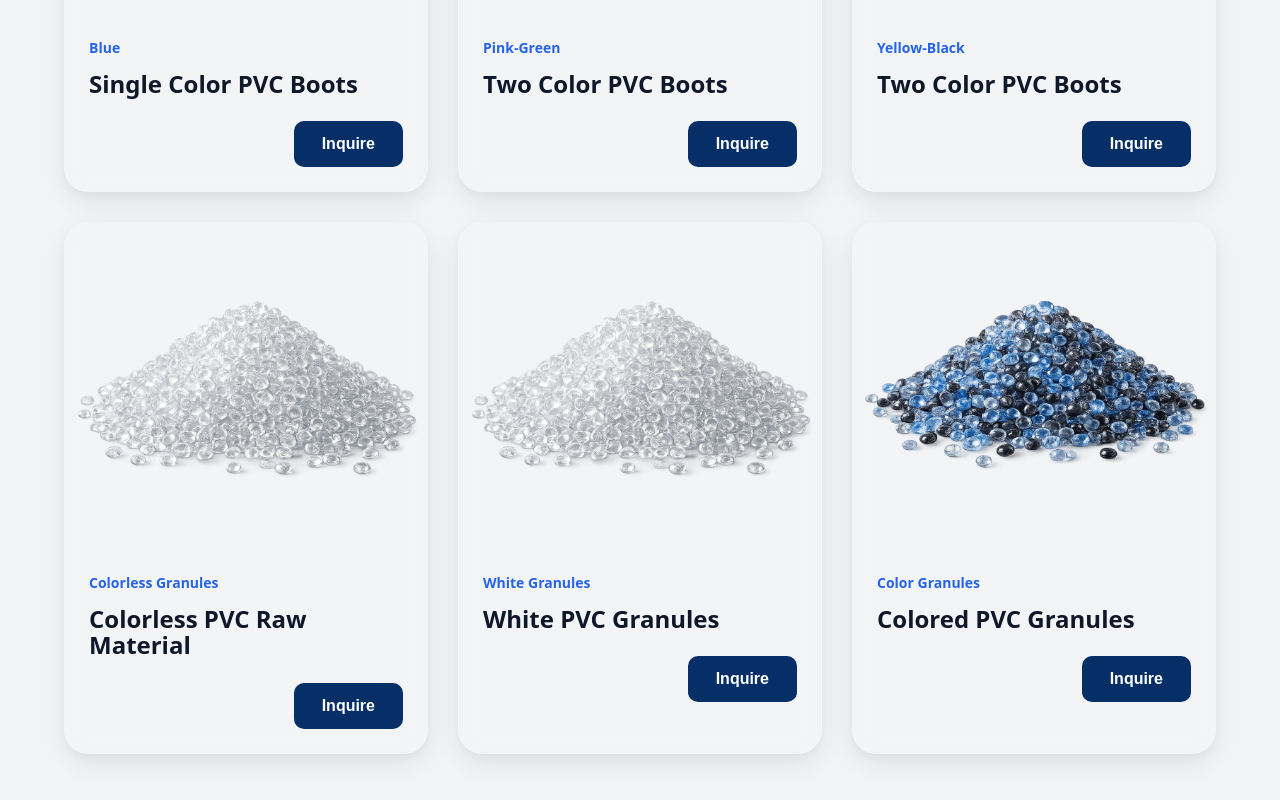
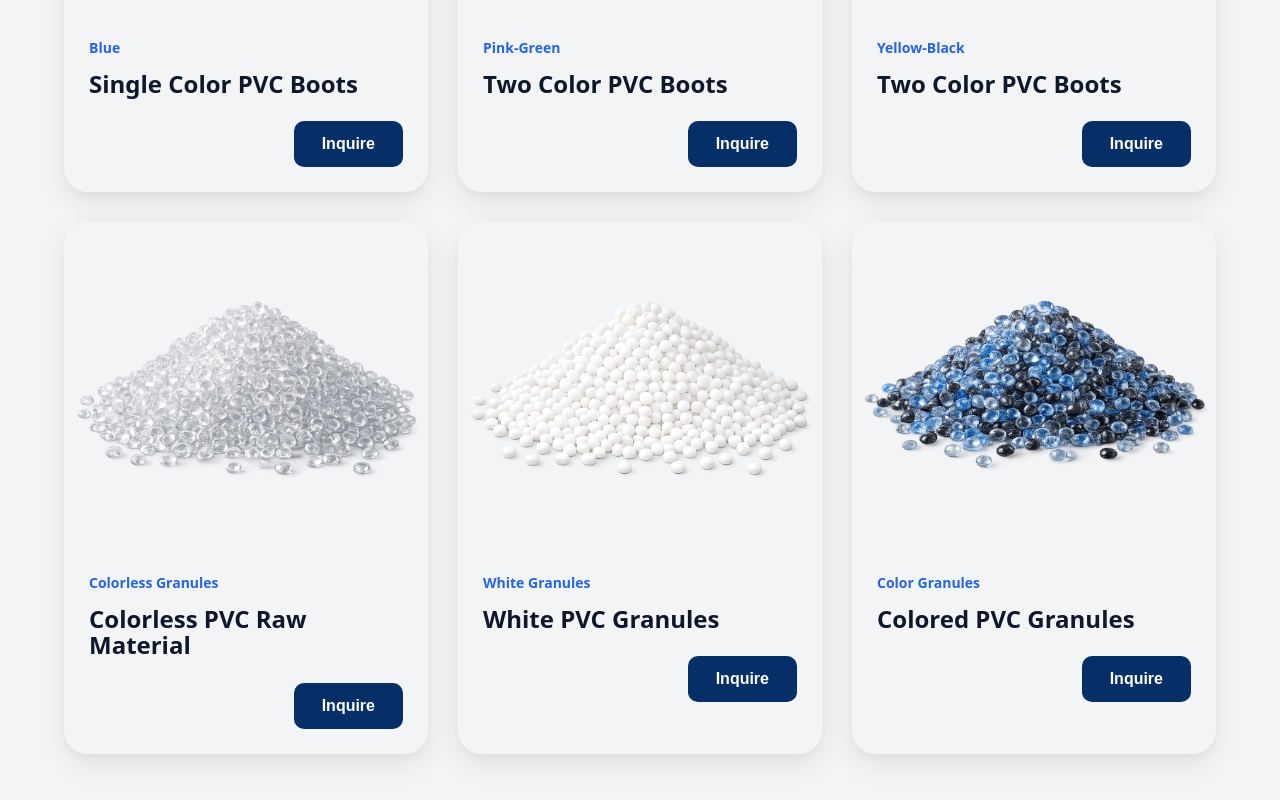
Before and after one commit to Prodaaron/Mes-Arg, a React (Vite) app in the folder mes-arg/: page / in a window 1280 px wide. Shown: the part 2272-3072 px from the top of the page. Built offline with nearby package versions, Linux system fonts and the light colour scheme.

Commit message:
product image update

```diff
--- a/mes-arg/src/components/products.jsx
+++ b/mes-arg/src/components/products.jsx
@@ -41,7 +41,7 @@ const products = () => {
       category: "White Granules",
     //   price: "$42",
       image:
-        "./mes-arg-pvc-granules-colorless.png",
+        "./mes-arg-pvc-granules-color-white.png",
     },
     {
       id: 6,
```
Also changed, not shown: mes-arg/public/mes-arg-pvc-granules-color-white.png (added).
